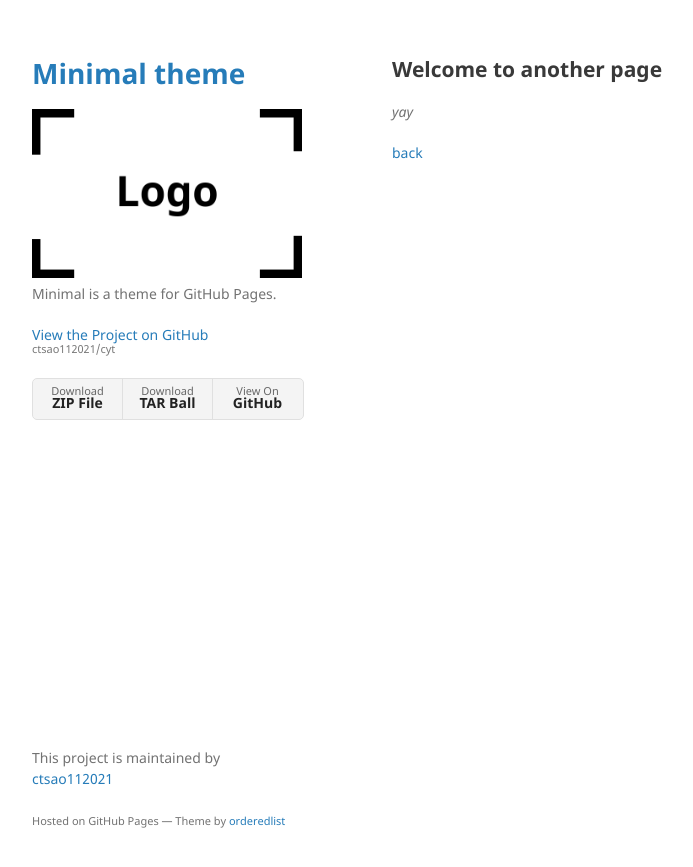
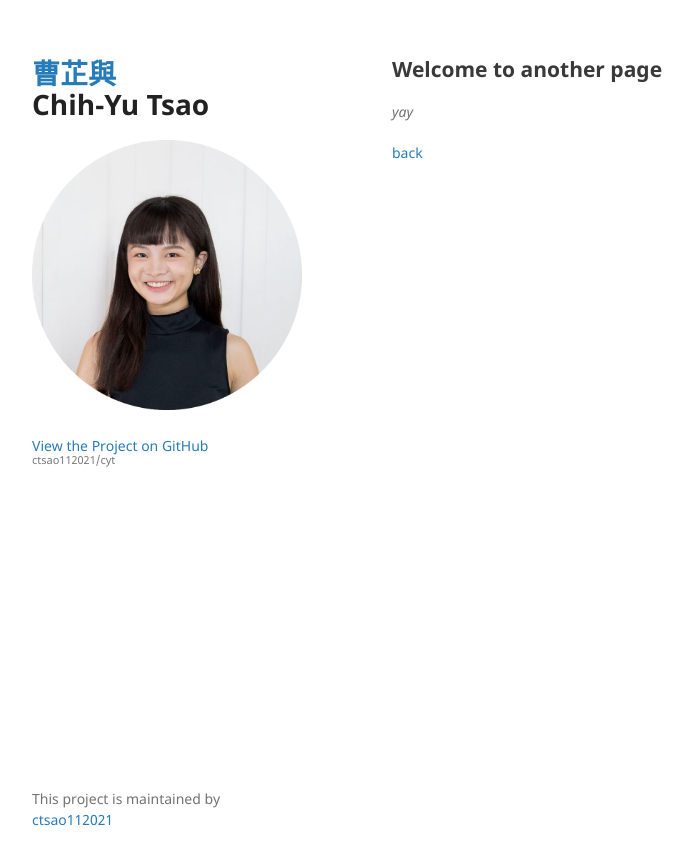
Before and after one commit to ctsao112021/cyt, a Jekyll site: the page built from another-page.md, in a window 1280 px wide. Shown: the top 867 px of the page, without its empty margins (178-871 px from the left). Built offline with Jekyll 4.4.1, drawn with Linux system fonts in a browser that asks for light colours; the repository's description, which GitHub fills in, is left out; our own code applies the rules of GitHub Pages for plain Markdown files.

Commit message:
profile pic

```diff
--- a/_config.yml
+++ b/_config.yml
@@ -1,6 +1,7 @@
-title: Minimal theme
-logo: /assets/img/logo.png
-description: Minimal is a theme for GitHub Pages.
-show_downloads: true
+title: 曹芷與
+english_name:  Chih-Yu Tsao
+logo: /assets/img/cyt.png
+description:
+show_downloads: false
 google_analytics:
 theme: jekyll-theme-minimal
--- a/_layouts/default.html
+++ b/_layouts/default.html
@@ -15,7 +15,7 @@
   <body>
     <div class="wrapper">
       <header>
-        <h1><a href="{{ "/" | absolute_url }}">{{ site.title | default: site.github.repository_name }}</a></h1>
+        <h1><a href="{{ "/" | absolute_url }}">{{ site.title | default: site.github.repository_name }}</a><br>{{ site.english_name }}</h1>
 
         {% if site.logo %}
           <img src="{{site.logo | relative_url}}" alt="Logo" />
@@ -48,7 +48,7 @@
         {% if site.github.is_project_page %}
         <p>This project is maintained by <a href="{{ site.github.owner_url }}">{{ site.github.owner_name }}</a></p>
         {% endif %}
-        <p><small>Hosted on GitHub Pages &mdash; Theme by <a href="https://github.com/orderedlist">orderedlist</a></small></p>
+        <!-- <p><small>Hosted on GitHub Pages &mdash; Theme by <a href="https://github.com/orderedlist">orderedlist</a></small></p> -->
       </footer>
     </div>
     <script src="{{ "/assets/js/scale.fix.js" | relative_url }}"></script>
```
Also changed, not shown: assets/img/cyt.jpeg (added), assets/img/cyt.png (added), 1 other file.
